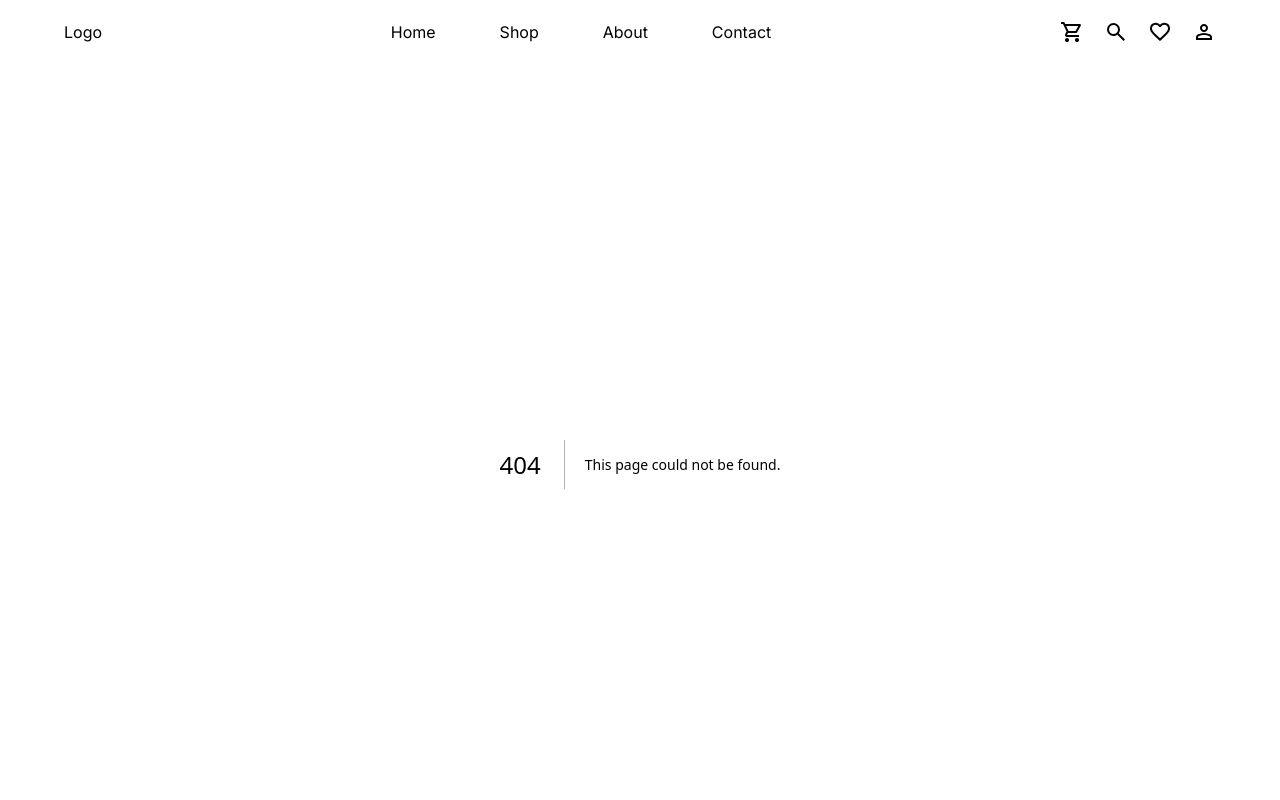
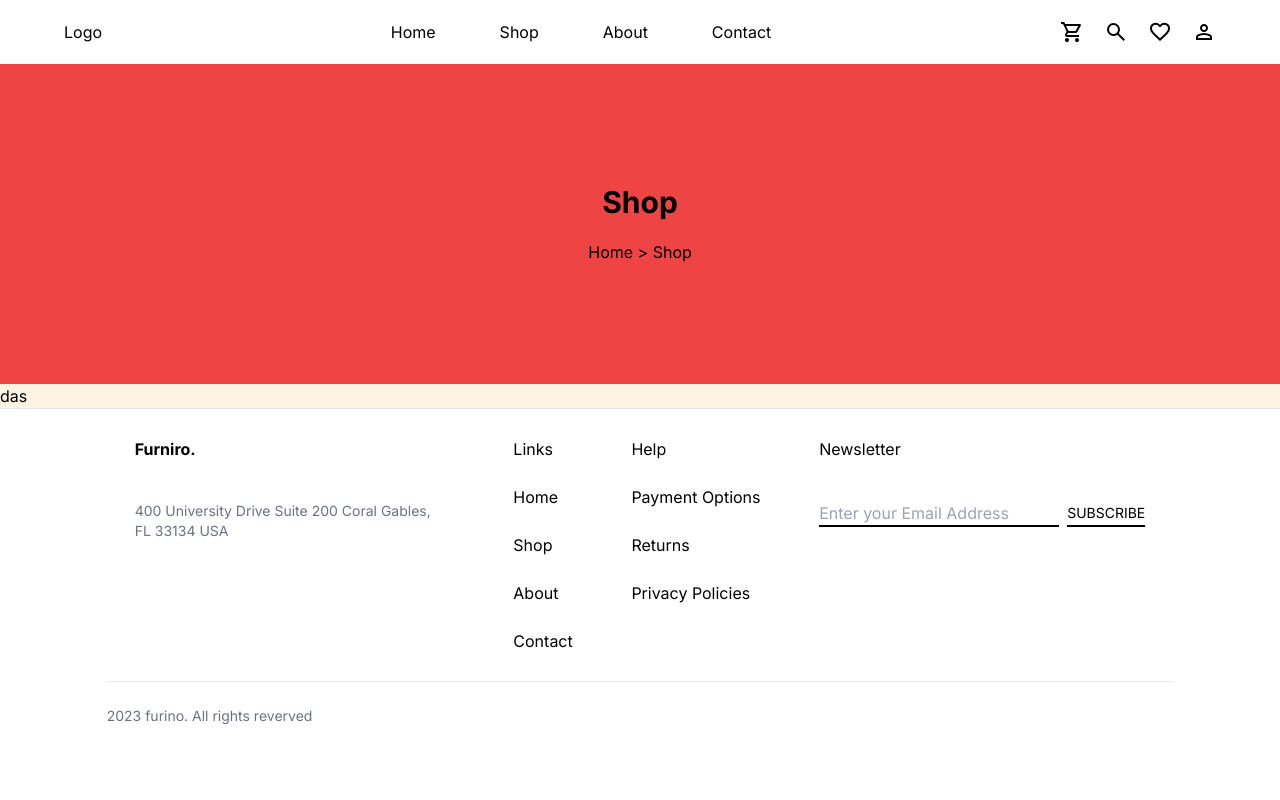
Before and after one commit to Abdullah-Ahmed1/Ecommerce-App-Nextjs, a Next.js app: page /shop in a window 1280 px wide. Before the commit this address had no page. Shown: the top 800 px of the page. Built offline with nearby package versions, Linux system fonts and the light colour scheme.

Commit message:
shop header added

```diff
--- /dev/null
+++ b/src/app/shop/page.tsx
@@ -0,0 +1,17 @@
+import React from "react";
+
+const Shop = () => {
+  return (
+    <div>
+      <div className="bg-red-500 w-full h-80 relative">
+        <div className="absolute top-0 left-0 flex flex-col justify-center items-center w-full h-80 gap-5">
+          <p className="text-3xl font-bold">Shop</p>
+          <p>{"Home > Shop"}</p>
+        </div>
+      </div>
+      <div className="bg-cream">das</div>
+    </div>
+  );
+};
+
+export default Shop;
```
